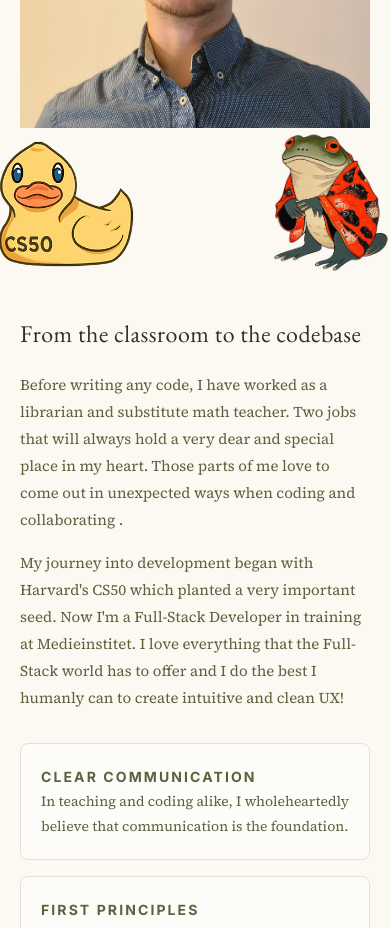
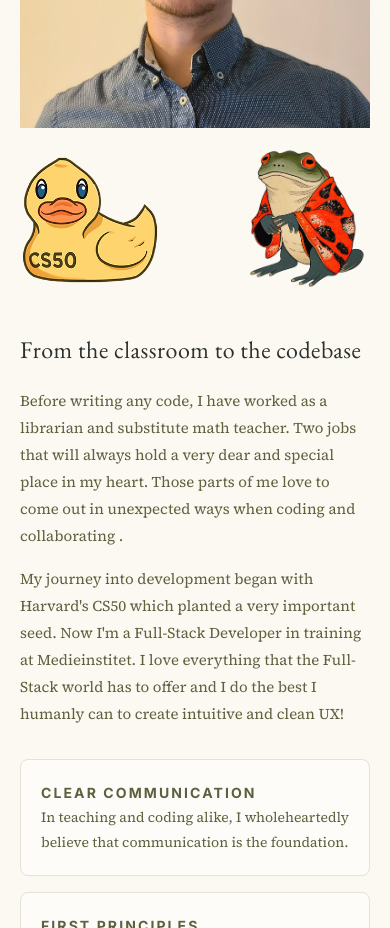
Before and after one commit to stevenlomon/digital-portfolio-steven, a React (Vite) app: page / in a window 390 px wide. Shown: the part 1240-2168 px from the top of the page. Built offline with nearby package versions, Linux system fonts and the light colour scheme.

Commit message:
UI fix: fixed the position of the images below the portfolio pic on Mobile

```diff
--- a/src/App.css
+++ b/src/App.css
@@ -400,6 +400,18 @@
     align-items: center;
   }
 
+  .about-photo-area .about-accents {
+    margin-top: 16px;
+  }
+
+  .about-accent-icon:first-child {
+    margin-left: 0;
+  }
+
+  .about-accent-icon:last-child {
+    margin-right: 0;
+  }
+
   .about-values {
     grid-template-columns: 1fr;
   }
```
